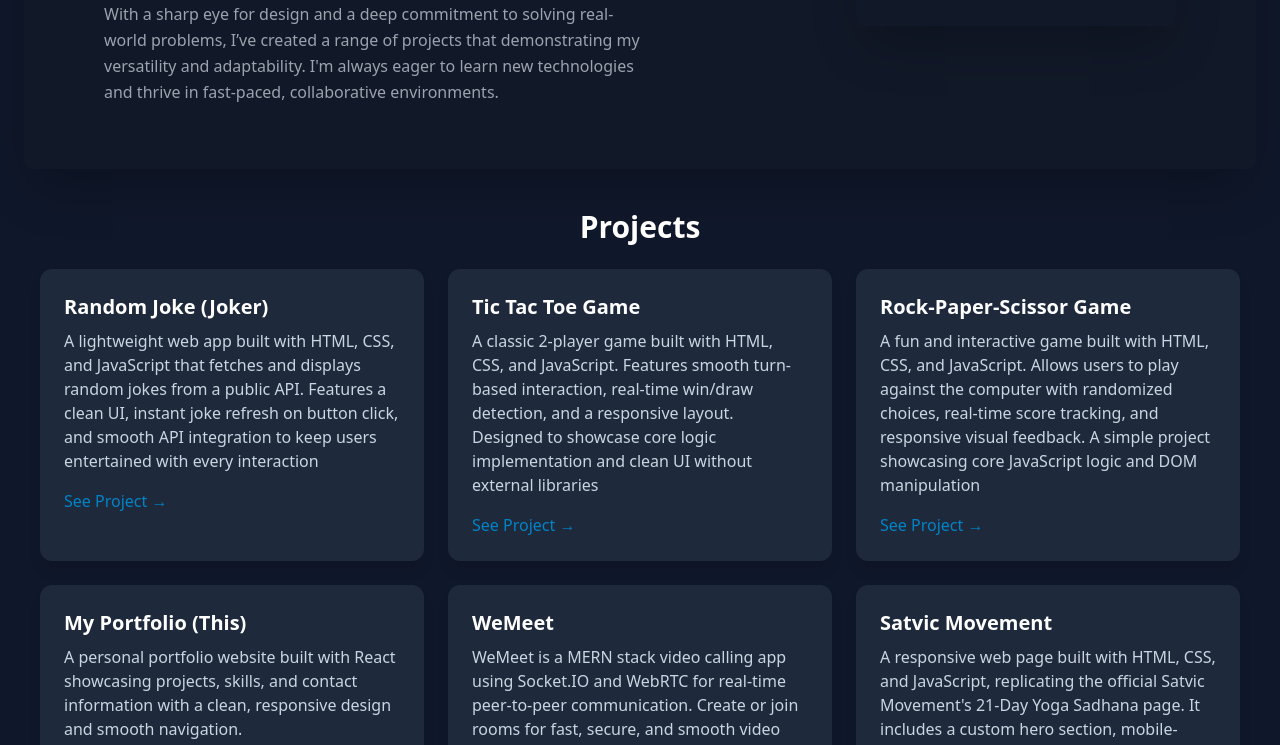
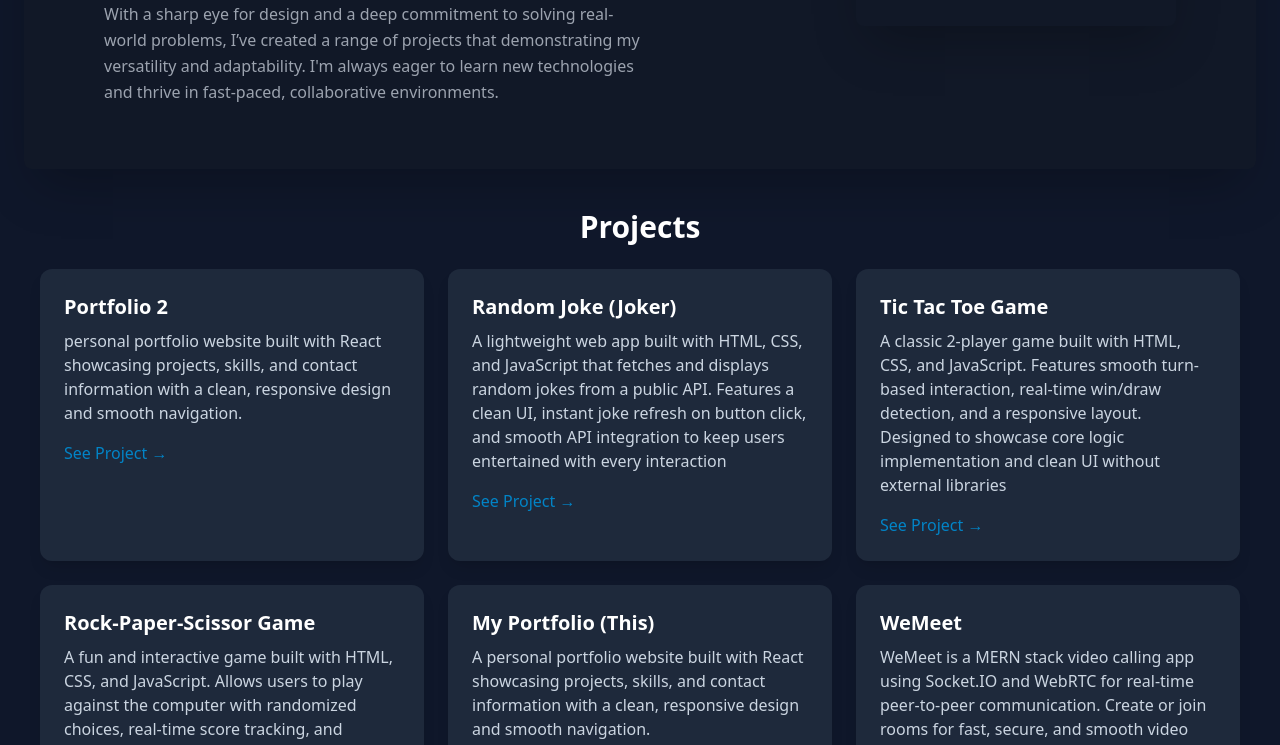
Before and after one commit to sooraj4sure/My-Portfolio, a React (Vite) app: page / in a window 1280 px wide. Shown: the part 533-1278 px from the top of the page. Built offline with nearby package versions, Linux system fonts and the light colour scheme.

Commit message:
NEW PORTFOLIO ADDED

```diff
--- a/src/components/Projects.jsx
+++ b/src/components/Projects.jsx
@@ -5,6 +5,12 @@ import AOS from "aos";
 AOS.init();
 
 const projects = [
+  {
+    name: "Portfolio 2",
+    description:
+      "personal portfolio website built with React showcasing projects, skills, and contact information with a clean, responsive design and smooth navigation.",
+    link: "https://sooraj4sure.onrender.com/",
+  },
   {
     name: "Random Joke (Joker)",
     description:
```
